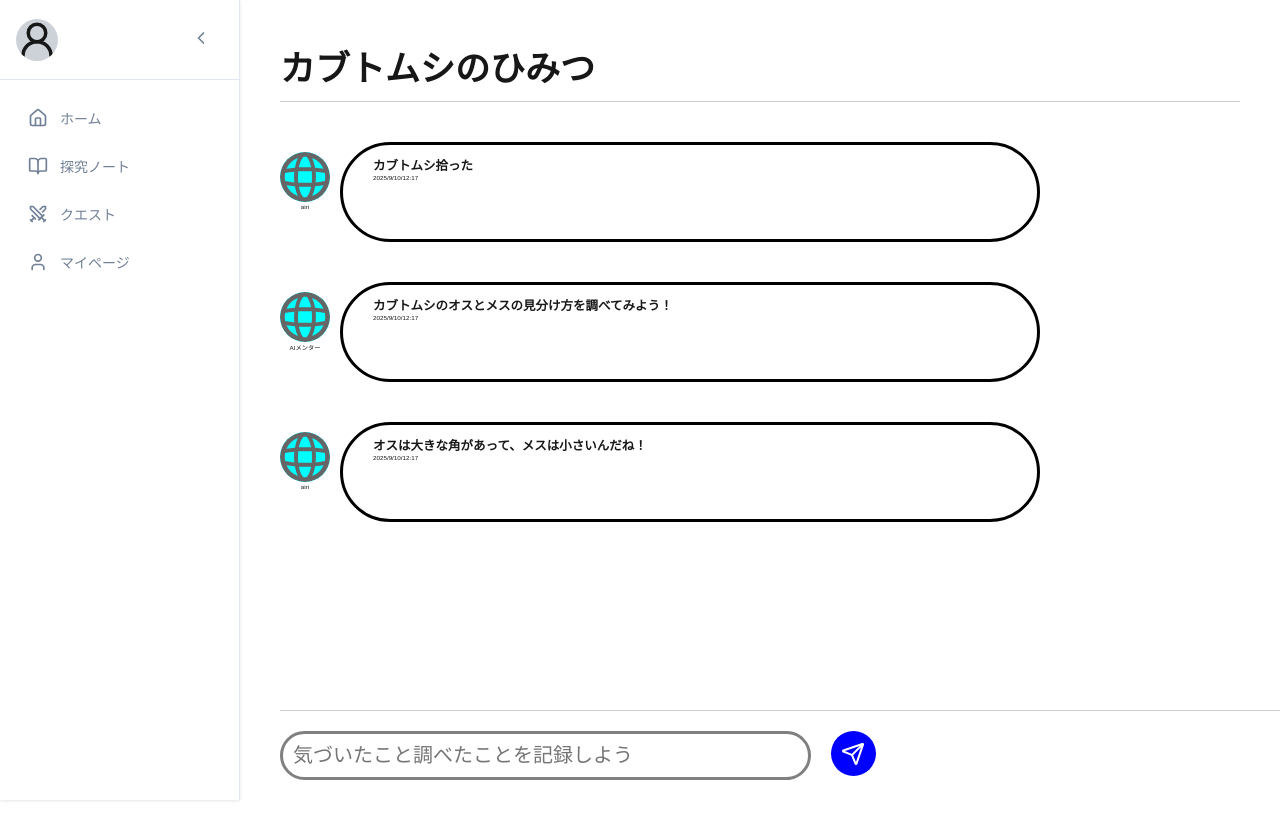
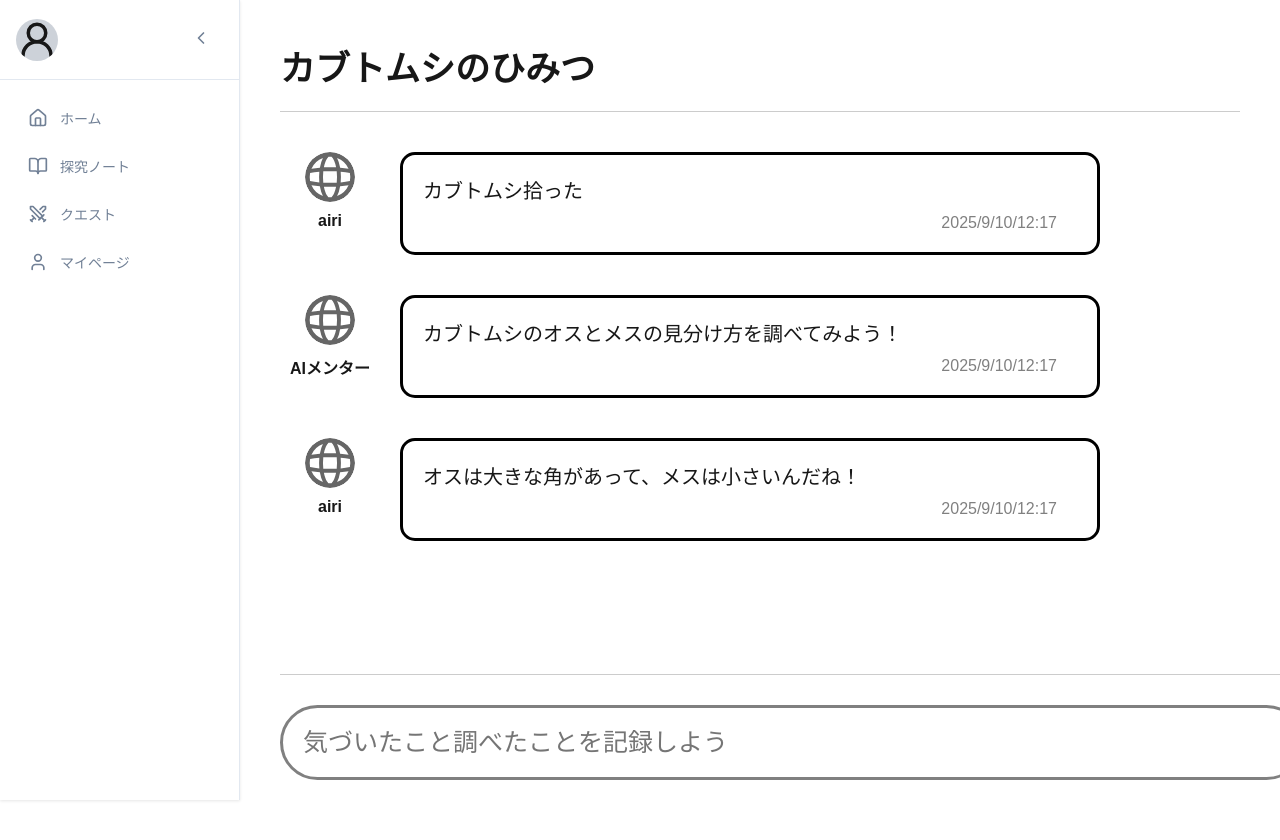
Before and after one commit to u5u5u5u/erfaring, a Next.js app: page /question/1 in a window 1280 px wide. Built offline with nearby package versions, Linux system fonts and the light colour scheme; a web font is replaced by a local one.

Commit message:
fix:チャットのデザインの修正#52

```diff
--- a/src/app/(student)/question/[questionId]/page.module.css
+++ b/src/app/(student)/question/[questionId]/page.module.css
@@ -9,7 +9,7 @@
 .title {
   font-size: 3.5rem;
   border-bottom: 1px solid #ccc;
-  padding-bottom: 10px;
+  padding-bottom: 2rem;
 }
 
 .inputContainer {
@@ -17,5 +17,5 @@
   bottom: 20px;
   width: 100%;
   border-top: 1px solid #ccc;
-  padding-top: 20px;
+  padding-top: 30px;
 }
--- a/src/components/ChatIcon/index.module.css
+++ b/src/components/ChatIcon/index.module.css
@@ -1,15 +1,16 @@
-.image {
-  border-radius: 50%;
-  background-color: aqua;
+.chatIcon {
+  display: flex;
+  flex-direction: column;
+  align-items: center;
+  width: 100px;
+  gap: 10px;
+
+  .image {
+    border-radius: 50%;
+  }
+
+  .name {
+    font-size: 1.6rem;
+    font-weight: bold;
+  }
 }
-
-.ChatIcon {
-  width: 50px;
-  height: 70px;
-  margin-top: 10px;
-  margin-right: 10px;
-}
-
-.name {
-  text-align: center;
-}
--- a/src/components/ChatIcon/index.tsx
+++ b/src/components/ChatIcon/index.tsx
@@ -8,7 +8,7 @@ interface ChatIconProps {
 
 const ChatIcon = ({ icon, name }: ChatIconProps) => {
   return (
-    <div className={styles.ChatIcon}>
+    <div className={styles.chatIcon}>
       <Image
         className={styles.image}
         height={50}
--- a/src/components/ChatSpeechBubble/index.module.css
+++ b/src/components/ChatSpeechBubble/index.module.css
@@ -1,9 +1,20 @@
-.speechbubble {
+.speechBubble {
   width: 700px;
-  height: 100px;
   background-color: white;
-  border-radius: 50px;
+  border-radius: 15px;
   border: black solid;
-  padding-left: 30px;
-  padding-top: 10px;
+  padding: 2rem;
+
+  h1 {
+    font-size: 2rem;
+    font-weight: normal;
+    margin-bottom: 10px;
+  }
+
+  p {
+    font-size: 1.6rem;
+    text-align: right;
+    padding-right: 20px;
+    color: gray;
+  }
 }
--- a/src/components/ChatSpeechBubble/index.tsx
+++ b/src/components/ChatSpeechBubble/index.tsx
@@ -7,7 +7,7 @@ interface ChatSpeechBubbleProps {
 
 const ChatSpeechBubble = ({ text, time }: ChatSpeechBubbleProps) => {
   return (
-    <div className={styles.speechbubble}>
+    <div className={styles.speechBubble}>
       <h1>{text}</h1>
       <p>{time}</p>
     </div>
--- a/src/components/Inputbutton/index.module.css
+++ b/src/components/Inputbutton/index.module.css
@@ -1,28 +1,30 @@
+.inputButton {
+  display: flex;
+  align-items: center;
+  gap: 10px;
+
+  .form {
+    width: 80%;
+    border-radius: 4rem;
+    font-size: 2.5rem;
+    border: gray solid;
+    padding: 2rem;
+  }
+
   .button {
     border-radius: 50%;
-  width: 4.5rem;
-  height: 4.5rem;
+    width: 7rem;
+    height: 7rem;
     background-color: blue;
     color: white;
-  margin-left: 2rem;
     border: none;
     position: relative;
   }
 
-.form {
-  border-radius: 4rem;
-  font-size: 2rem;
-  border: gray solid;
-  padding:1rem;
-}
-
-.Send {
+  .send {
     position: absolute;
     top: 51%;
     left: 49%;
     transform: translate(-50%, -50%);
   }
-
-.Inputbutton{
-    display: flex;
 }
--- a/src/components/Inputbutton/index.tsx
+++ b/src/components/Inputbutton/index.tsx
@@ -1,17 +1,25 @@
-import styles from "./index.module.css"
-import { Send } from 'lucide-react';
+import styles from "./index.module.css";
+import { Send } from "lucide-react";
 
-interface InputbuttonProps{
-    text?: string;
+interface InputbuttonProps {
+  text?: string;
+}
+
+const Inputbutton = ({ text }: InputbuttonProps) => {
+  return (
+    <div className={styles.inputButton}>
+      <input
+        className={styles.form}
+        type="text"
+        placeholder="気づいたこと調べたことを記録しよう"
+        size={40}
+      >
+        {text}
+      </input>
+      <button className={styles.button}>
+        <Send className={styles.send} size={35}></Send>
+      </button>
+    </div>
+  );
 };
-
-const Inputbutton = ({text}:InputbuttonProps) =>{
-    return(
-        <div className={styles.Inputbutton}>
-            <input className={styles.form} type="text" placeholder="気づいたこと調べたことを記録しよう"　size={40}>{text}</input>
-            <button className={styles.button}><Send className={styles.Send}></Send></button>
-
-        </div>
-    );
-}
 export default Inputbutton;
--- a/src/components/chatitem/index.module.css
+++ b/src/components/chatitem/index.module.css
@@ -1,3 +1,4 @@
 .chatItem {
   display: flex;
+  gap: 20px;
 }
```
Lines whose indentation alone changed are shown as unchanged.
